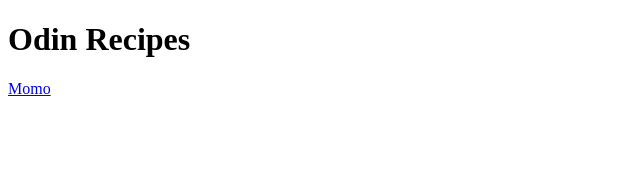
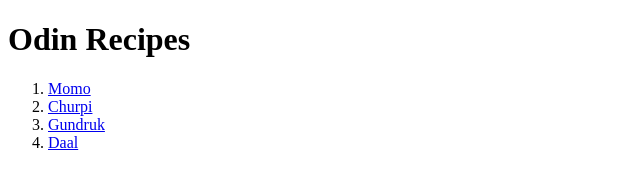
Before and after one commit to phuntsok/odin-recipes1, a plain HTML site: page index.html in a window 1280 px wide. Shown: the whole page, without its empty margins (0-640 px from the left). Drawn offline with Linux system fonts and the light colour scheme.

Commit message:
Add Recipe Links
Added links to new recipes

```diff
--- a/index.html
+++ b/index.html
@@ -9,8 +9,11 @@
     <h1>
         Odin Recipes
     </h1>
-    <a href="recipes/momo.html">
-        Momo
-    </a>
+    <ol>
+        <li><a href="recipes/momo.html">Momo</a></li>
+        <li><a href="recipes/churpi.html">Churpi</a></li>
+        <li><a href="recipes/gundruk.html">Gundruk</a></li>
+        <li><a href="recipes/daal.html">Daal</a></li>
+    </ol>
 </body>
 </html>
```
